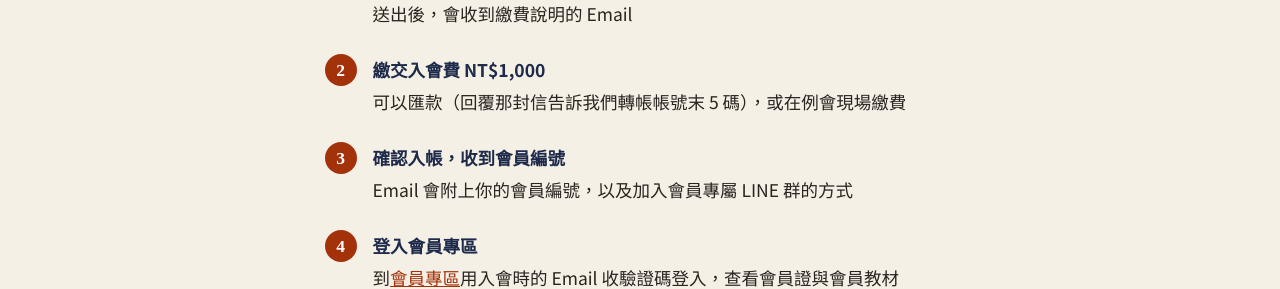
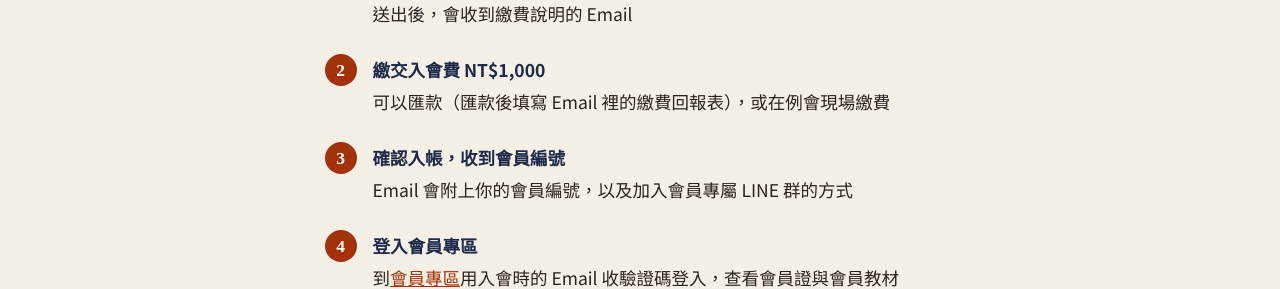
Before and after one commit to marcostseng/keima-club-site-v2, a Jekyll site: the page built from join/index.md, in a window 1280 px wide and 900 px high, scrolled down 1206 px. Shown: the part 171-460 px from the top of the window. Built offline with Jekyll 4.4.1, drawn with Linux system fonts in a browser that asks for light colours.

Commit message:
update 入會表單功能

```diff
--- a/join/index.md
+++ b/join/index.md
@@ -33,7 +33,7 @@ description: 入會費 NT$1,000，一次性繳費、無年費。會員權益、
 
 <ol class="steps">
   <li><strong>填寫入會申請表</strong><br>送出後，會收到繳費說明的 Email</li>
-  <li><strong>繳交入會費 NT$1,000</strong><br>可以匯款（回覆那封信告訴我們轉帳帳號末 5 碼），或在例會現場繳費</li>
+  <li><strong>繳交入會費 NT$1,000</strong><br>可以匯款（匯款後填寫 Email 裡的繳費回報表），或在例會現場繳費</li>
   <li><strong>確認入帳，收到會員編號</strong><br>Email 會附上你的會員編號，以及加入會員專屬 LINE 群的方式</li>
   <li><strong>登入會員專區</strong><br>到<a href="/member/">會員專區</a>用入會時的 Email 收驗證碼登入，查看會員證與會員教材</li>
 </ol>
```
Also changed, not shown: jp/join/index.md (+1 -1 lines), 1 other file.
